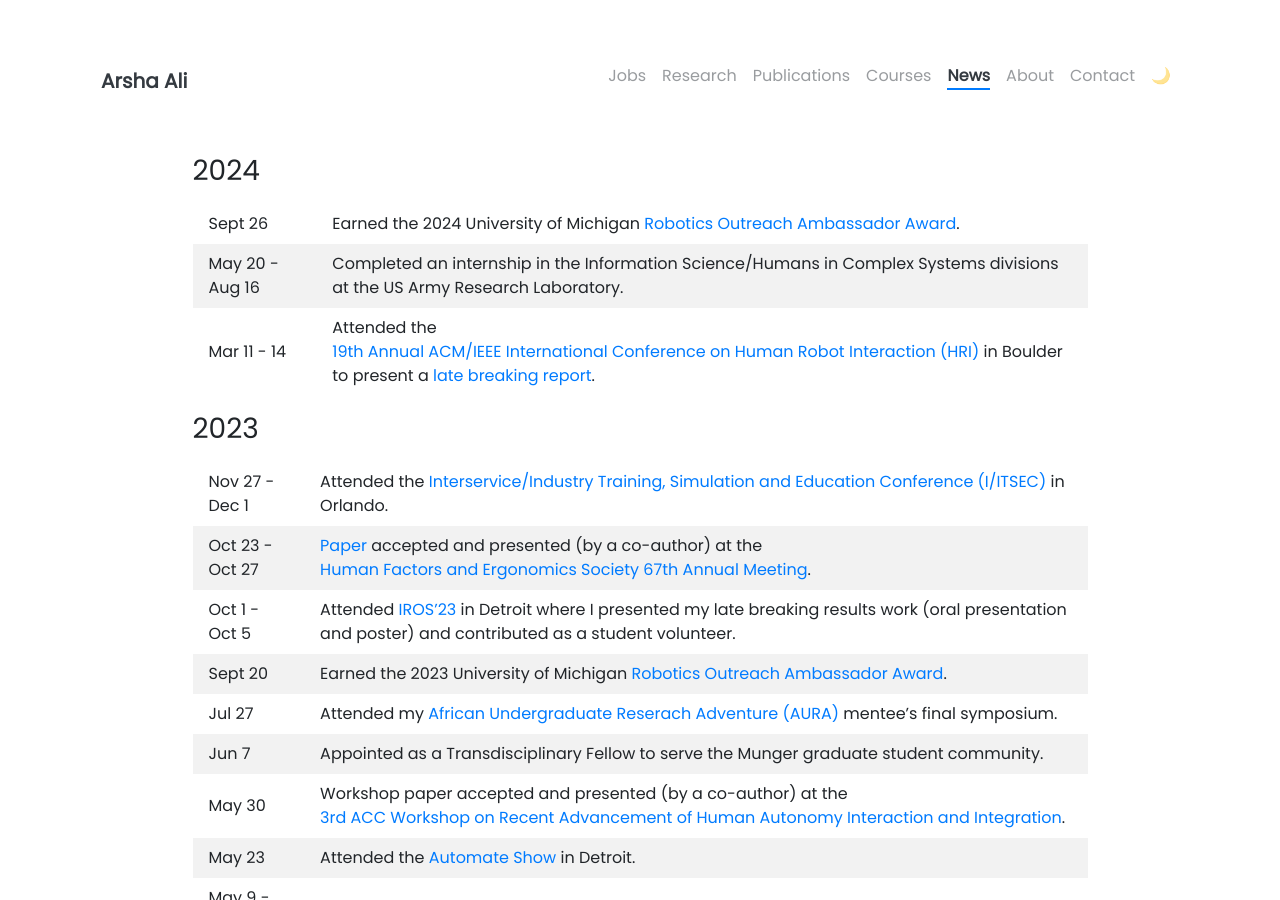
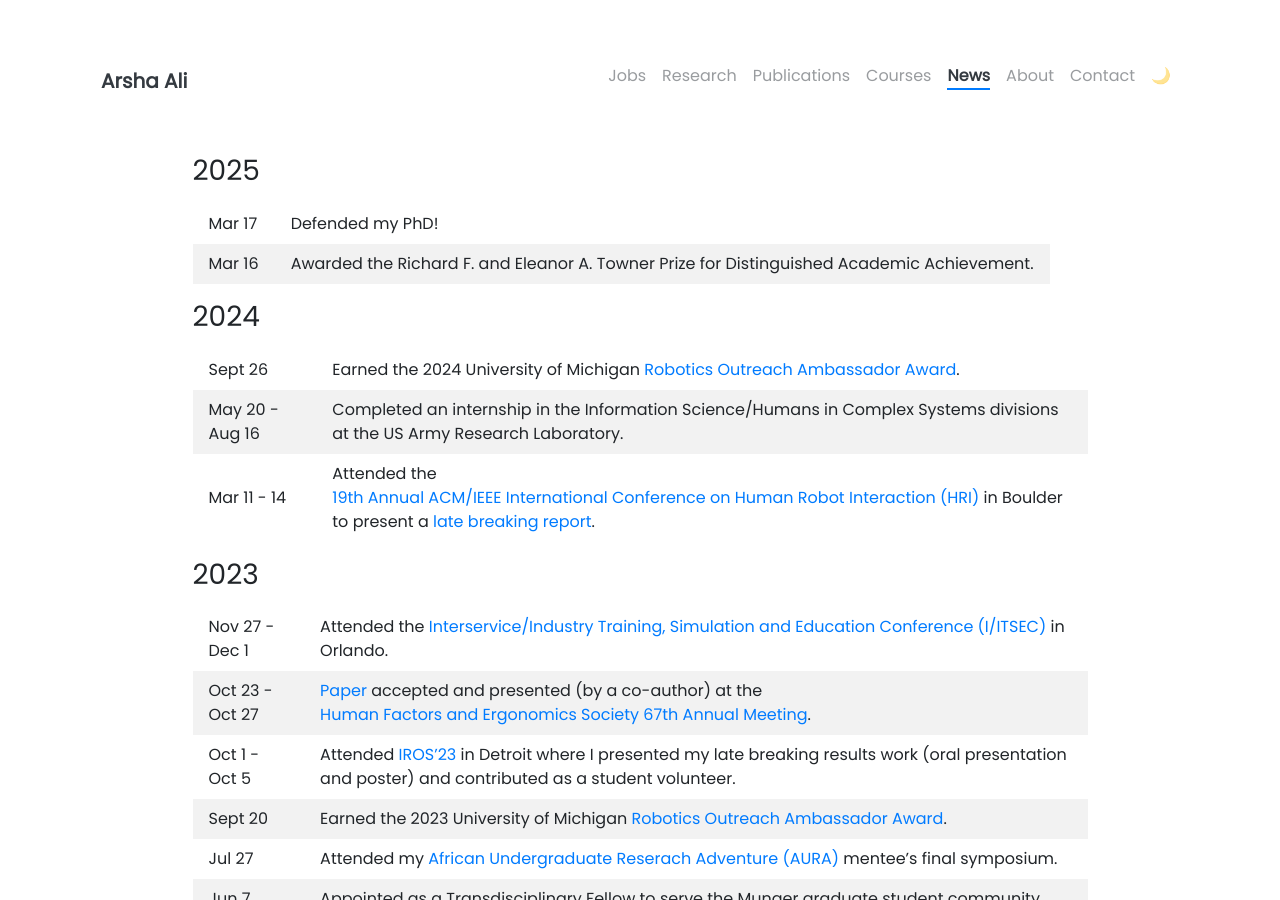
Before and after one commit to arshaali/arshaali.github.io, a Jekyll site: the page built from pages/news.md, in a window 1280 px wide and 900 px high. Built offline with Jekyll 4.4.1, drawn with Linux system fonts in a browser that asks for light colours; nearby versions of some CDN libraries.

Commit message:
Update news.md

```diff
--- a/pages/news.md
+++ b/pages/news.md
@@ -11,6 +11,12 @@ td, th {
    border: none!important;
 }
 </style>
+
+### 2025
+
+Mar 17 | Defended my PhD!
+Mar 16 | Awarded the Richard F. and Eleanor A. Towner Prize for Distinguished Academic Achievement.
+
 
 ### 2024
 
```
